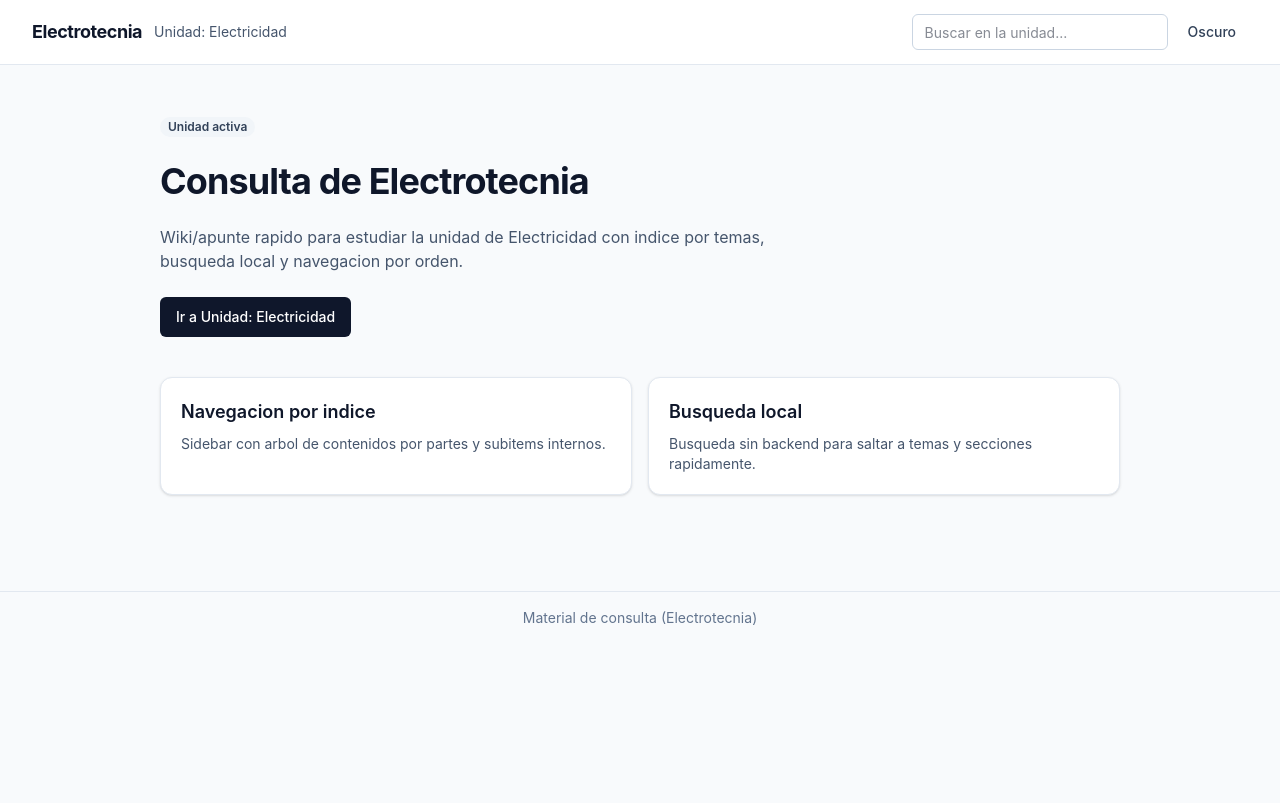
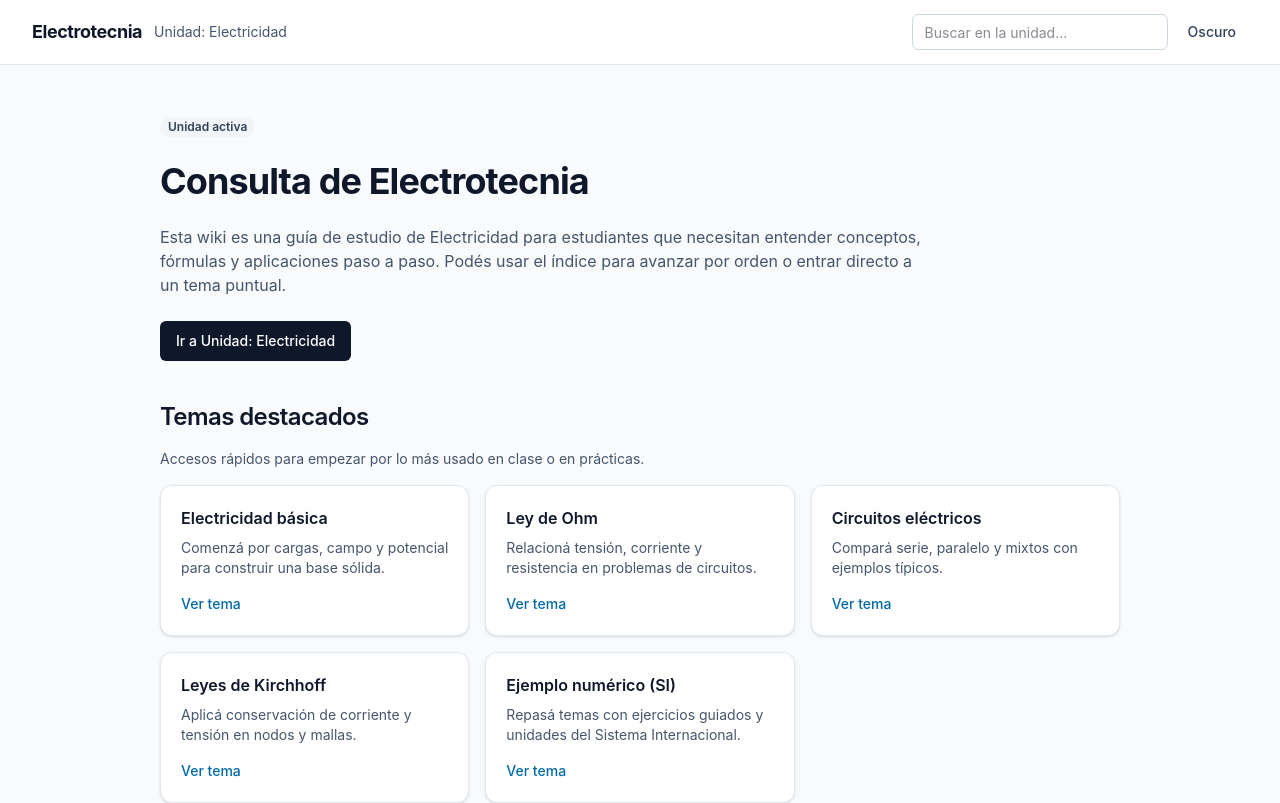
Before and after one commit to Teksi75/electrotecnia-web-next, a Next.js app: page / in a window 1280 px wide. Shown: the top 803 px of the page. Built offline with nearby package versions, Linux system fonts and the light colour scheme; no server answers.

Commit message:
feat(home): mejorar orientación con bienvenida y temas destacados

```diff
--- a/src/app/page.tsx
+++ b/src/app/page.tsx
@@ -3,6 +3,34 @@ import Link from "next/link";
 import { Badge } from "@/components/ui/Badge";
 import { Button } from "@/components/ui/Button";
 import { Card } from "@/components/ui/Card";
+
+const featuredTopics = [
+  {
+    title: "Electricidad básica",
+    description: "Comenzá por cargas, campo y potencial para construir una base sólida.",
+    href: "/unidad/electricidad/metodos-electrificacion",
+  },
+  {
+    title: "Ley de Ohm",
+    description: "Relacioná tensión, corriente y resistencia en problemas de circuitos.",
+    href: "/unidad/electricidad/ley-de-ohm",
+  },
+  {
+    title: "Circuitos eléctricos",
+    description: "Compará serie, paralelo y mixtos con ejemplos típicos.",
+    href: "/unidad/electricidad/circuitos-electricos",
+  },
+  {
+    title: "Leyes de Kirchhoff",
+    description: "Aplicá conservación de corriente y tensión en nodos y mallas.",
+    href: "/unidad/electricidad/leyes-de-kirchhoff",
+  },
+  {
+    title: "Ejemplo numérico (SI)",
+    description: "Repasá temas con ejercicios guiados y unidades del Sistema Internacional.",
+    href: "/unidad/electricidad/potencia-electrica",
+  },
+];
 
 export default function HomePage() {
   return (
@@ -10,27 +38,46 @@ export default function HomePage() {
       <section className="space-y-6">
         <Badge>Unidad activa</Badge>
         <h1 className="text-3xl font-bold tracking-tight sm:text-4xl">Consulta de Electrotecnia</h1>
-        <p className="max-w-2xl text-slate-600 dark:text-slate-300">
-          Wiki/apunte rapido para estudiar la unidad de Electricidad con indice por temas, busqueda local y
-          navegacion por orden.
+        <p className="max-w-3xl text-slate-600 dark:text-slate-300">
+          Esta wiki es una guía de estudio de Electricidad para estudiantes que necesitan entender conceptos,
+          fórmulas y aplicaciones paso a paso. Podés usar el índice para avanzar por orden o entrar directo a
+          un tema puntual.
         </p>
         <Button asChild>
           <Link href="/unidad/electricidad">Ir a Unidad: Electricidad</Link>
         </Button>
       </section>
 
-      <section className="mt-10 grid gap-4 sm:grid-cols-2">
+      <section className="mt-10 space-y-4">
+        <h2 className="text-2xl font-semibold tracking-tight">Temas destacados</h2>
+        <p className="max-w-2xl text-sm text-slate-600 dark:text-slate-300">
+          Accesos rápidos para empezar por lo más usado en clase o en prácticas.
+        </p>
+        <div className="grid gap-4 sm:grid-cols-2 lg:grid-cols-3">
+          {featuredTopics.map((topic) => (
+            <Card key={topic.href} className="h-full">
+              <h3 className="text-base font-semibold">{topic.title}</h3>
+              <p className="mt-2 text-sm text-slate-600 dark:text-slate-300">{topic.description}</p>
+              <Link
+                href={topic.href}
+                className="mt-4 inline-flex text-sm font-medium text-sky-700 underline-offset-4 hover:underline dark:text-sky-300"
+              >
+                Ver tema
+              </Link>
+            </Card>
+          ))}
+        </div>
+      </section>
+
+      <section className="mt-10">
         <Card>
-          <h2 className="text-lg font-semibold">Navegacion por indice</h2>
-          <p className="mt-2 text-sm text-slate-600 dark:text-slate-300">
-            Sidebar con arbol de contenidos por partes y subitems internos.
-          </p>
-        </Card>
-        <Card>
-          <h2 className="text-lg font-semibold">Busqueda local</h2>
-          <p className="mt-2 text-sm text-slate-600 dark:text-slate-300">
-            Busqueda sin backend para saltar a temas y secciones rapidamente.
-          </p>
+          <h2 className="text-xl font-semibold tracking-tight">Cómo estudiar con esta wiki</h2>
+          <ul className="mt-3 list-disc space-y-2 pl-5 text-sm text-slate-600 dark:text-slate-300">
+            <li>Empezá por la Parte 1 si necesitás reforzar conceptos antes de resolver circuitos.</li>
+            <li>Usá la búsqueda para saltar a definiciones, leyes o subtemas específicos.</li>
+            <li>Leé cada ejemplo numérico verificando unidades y notación.</li>
+            <li>Terminá cada tema repasando fórmulas y practicando con ejercicios propios.</li>
+          </ul>
         </Card>
       </section>
     </main>
```
